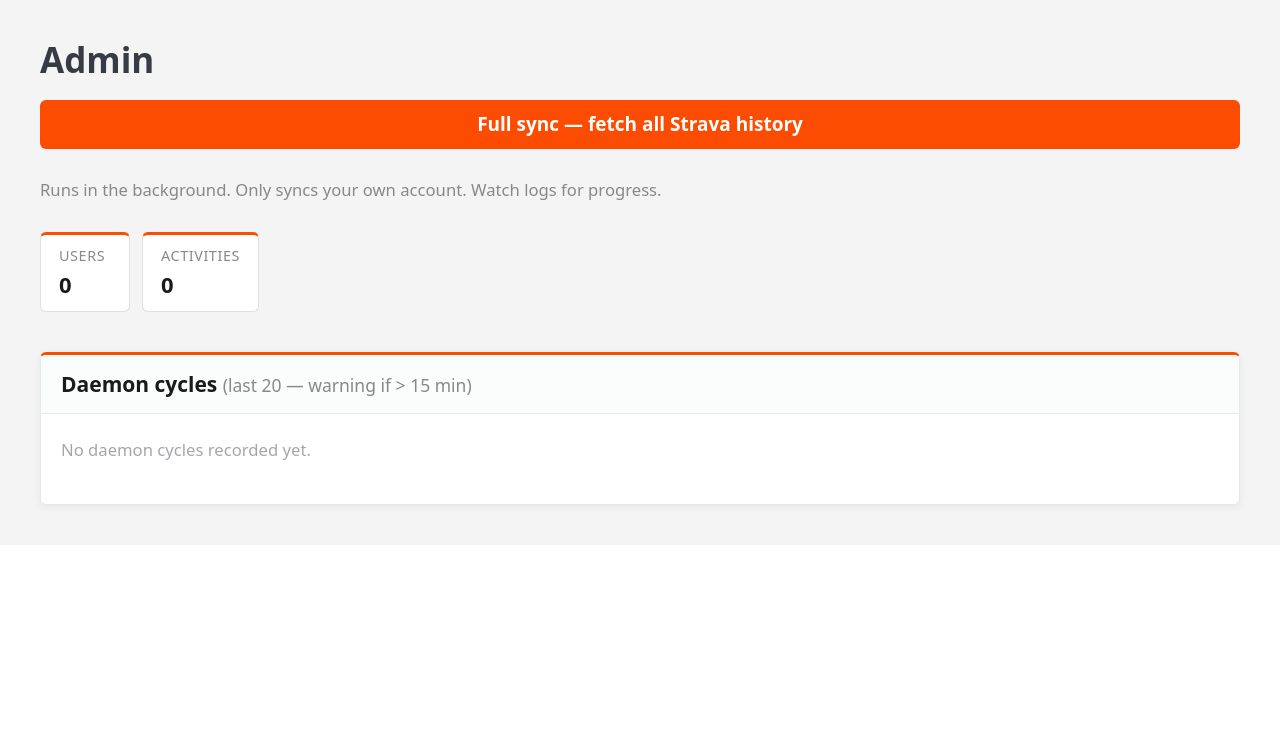
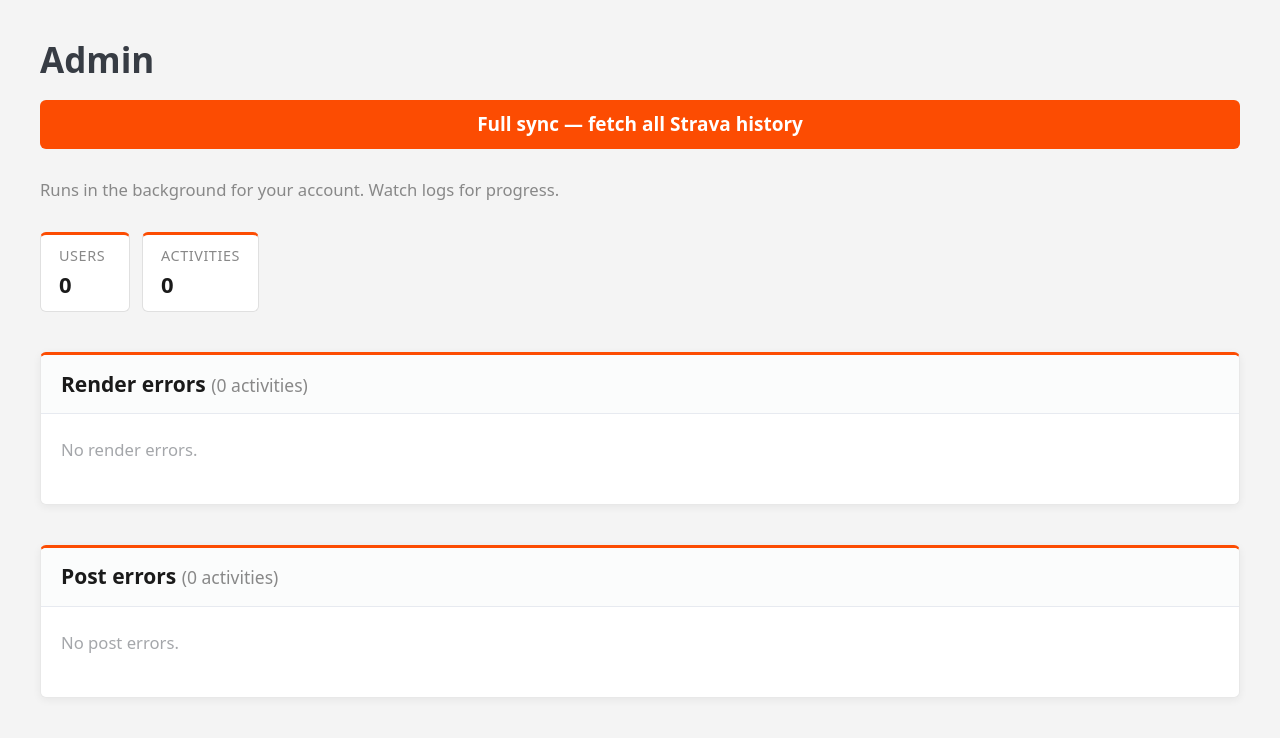
Before and after one commit to tim0s/Bikeodon, a Flask app: page /admin in a window 1280 px wide. Shown: the part 105-843 px from the top of the page. Before the commit the page ends 617 px from the top, so only its background shows below. Run offline with Flask 3, Linux system fonts and the light colour scheme; the visitor is signed in with stand-in values (Sample User, id 1); data comes from the database, SQL or seed files in the repository; data that the repository does not hold is empty; some libraries are stand-ins or nearby versions.

Commit message:
Remove daemon, fold rendering and posting into the web process
Rendering now uses a single _render_and_track() helper throughout app.py
(webhook, manual sync, upload, rerender, admin full-sync). Any render
failure is stored in render_error on the activity row.

Posting is triggered immediately when the user clicks "Post to Mastodon":
a background thread calls _do_post_activity(), which stores failures in
post_error. The activity page shows in-progress / error / retry states.
mark_posted() now also clears scheduled_for_post.

The admin dashboard replaces the daemon cycle table with render-error and
post-error tables, each with a direct Re-render button.

The daemon is gutted to a no-op sleep loop with instructions to disable
the systemd service.

Co-Authored-By: Claude Sonnet 4.6 <noreply@anthropic.com>

```diff
--- a/app.py
+++ b/app.py
@@ -22,12 +22,13 @@ from werkzeug.security import check_password_hash, generate_password_hash
 
 from database import (
     _conn, clear_rendered, count_activities, create_user, enrich_activity_stream,
-    find_overlapping_activity, get_activity, get_admin_stats,
+    find_overlapping_activity, get_activity, get_admin_stats, get_error_activities,
     get_setting, get_site_setting, get_stream, get_user_by_athlete_id, get_user_by_id,
     get_user_by_username, get_user_stats, get_zones, init_db, list_activities,
-    list_settings, load_user_config, mark_rendered, set_scheduled, set_setting,
-    upsert_activity,
+    list_settings, load_user_config, mark_posted, mark_rendered, set_activity_error,
+    set_scheduled, set_setting, upsert_activity,
 )
+from mastodon_client import MastodonClient
 
 SYNC_COOLDOWN_SECS = 15 * 60
 
@@ -44,6 +45,115 @@ def _sync_cooldown_remaining(user_id: int) -> int:
         return max(0, int(SYNC_COOLDOWN_SECS - elapsed))
     except (ValueError, AttributeError):
         return 0
+
+
+# ---------------------------------------------------------------------------
+# Shared rendering helper (used by webhook, manual sync, upload, rerender)
+# ---------------------------------------------------------------------------
+
+def _render_and_track(activity_id: int, uid: int, cfg: dict, out_dir: str, row=None):
+    """Render map + charts for an activity, storing any errors in the DB."""
+    if row is None:
+        row = get_activity(DB_PATH, activity_id, user_id=uid)
+    if not row:
+        return
+    os.makedirs(out_dir, exist_ok=True)
+    errors = []
+
+    from database import get_points as _gp
+    pts = _gp(row)
+    if pts:
+        try:
+            img = render_activity_map(pts, dict(row), cfg)
+            if img:
+                img.save(os.path.join(out_dir, f"{activity_id}.png"))
+            mark_rendered(DB_PATH, activity_id, uid, map=True)
+        except Exception as e:
+            errors.append(f"map: {e}")
+            print(f"[render] map failed for {activity_id}: {e}")
+    else:
+        mark_rendered(DB_PATH, activity_id, uid, map=True)
+
+    stream = get_stream(row)
+    try:
+        generate_charts(activity_id, stream, cfg, out_dir, db_path=DB_PATH)
+        mark_rendered(DB_PATH, activity_id, uid, charts=True)
+    except Exception as e:
+        errors.append(f"charts: {e}")
+        print(f"[render] charts failed for {activity_id}: {e}")
+
+    set_activity_error(DB_PATH, activity_id, uid, "render",
+                       "; ".join(errors) if errors else None)
+
+
+# ---------------------------------------------------------------------------
+# Mastodon posting (runs in background thread)
+# ---------------------------------------------------------------------------
+
+def _build_post_text(activity: dict, template: str) -> str:
+    def fmt_time(secs):
+        if not secs:
+            return "?"
+        h, m = divmod(int(secs) // 60, 60)
+        return f"{h}h {m:02d}m" if h else f"{m}m"
+    return template.format(
+        name          = activity.get("name", "Activity"),
+        distance_km   = (activity.get("distance") or 0) / 1000,
+        elevation_m   = activity.get("total_elevation_gain") or 0,
+        moving_time   = fmt_time(activity.get("moving_time")),
+        average_speed = (activity.get("average_speed") or 0) * 3.6,
+        date          = (activity.get("start_date") or "")[:10],
+        sport_type    = activity.get("sport_type") or "",
+    )
+
+
+def _do_post_activity(activity_id: int, uid: int):
+    """Post an activity to Mastodon. Meant to run in a background thread."""
+    row = get_activity(DB_PATH, activity_id, user_id=uid)
+    if not row:
+        return
+
+    cfg     = load_user_config(DB_PATH, uid, _base_cfg)
+    out_dir = _base_cfg["map"].get("output_dir", "output")
+    os.makedirs(out_dir, exist_ok=True)
+    img_path = os.path.join(out_dir, f"{activity_id}.png")
+
+    # Ensure map exists
+    if not os.path.exists(img_path):
+        _render_and_track(activity_id, uid, cfg, out_dir, row=row)
+        row = get_activity(DB_PATH, activity_id, user_id=uid)
+        if not row or row["render_error"]:
+            msg = (row["render_error"] if row else "render failed")
+            set_activity_error(DB_PATH, activity_id, uid, "post", f"render required first: {msg}")
+            set_scheduled(DB_PATH, activity_id, uid, False)
+            return
+
+    try:
+        text        = _build_post_text(dict(row), cfg["mastodon"].get("post_template", "{name}\n#cycling"))
+        stream      = get_stream(row)
+        chart_paths = generate_charts(activity_id, stream, cfg, out_dir, db_path=DB_PATH)
+        images      = ([img_path] if os.path.exists(img_path) else []) + chart_paths
+        images      = images[:4]
+
+        client    = MastodonClient.from_cfg(cfg)
+        media_ids = [client.upload_image(p) for p in images]
+        resp = client._session.post(
+            f"{client._base}/api/v1/statuses",
+            json={
+                "status":     text,
+                "media_ids":  media_ids,
+                "visibility": cfg["mastodon"].get("visibility", "public"),
+            },
+        )
+        resp.raise_for_status()
+        post_url = resp.json().get("url", "")
+        mark_posted(DB_PATH, activity_id, post_url, user_id=uid)
+        set_activity_error(DB_PATH, activity_id, uid, "post", None)
+        print(f"[post] Posted activity {activity_id} → {post_url}")
+    except Exception as e:
+        set_activity_error(DB_PATH, activity_id, uid, "post", str(e))
+        set_scheduled(DB_PATH, activity_id, uid, False)
+        print(f"[post] Failed to post activity {activity_id}: {e}")
 import threading
 
 from activity_parser import parse_file
@@ -264,27 +374,7 @@ def manual_sync():
                 print(f"[manual-sync] Failed {activity_id}: {e}")
 
         for activity_id in new_ids:
-            row = get_activity(DB_PATH, activity_id, user_id=uid)
-            if not row:
-                continue
-            from database import get_points as _gp
-            pts = _gp(row)
-            if pts:
-                try:
-                    img = render_activity_map(pts, dict(row), cfg)
-                    if img:
-                        img.save(os.path.join(out_dir, f"{activity_id}.png"))
-                        mark_rendered(DB_PATH, activity_id, uid, map=True)
-                except Exception:
-                    pass
-            else:
-                mark_rendered(DB_PATH, activity_id, uid, map=True)
-            stream = get_stream(row)
-            try:
-                generate_charts(activity_id, stream, cfg, out_dir, db_path=DB_PATH)
-                mark_rendered(DB_PATH, activity_id, uid, charts=True)
-            except Exception:
-                pass
+            _render_and_track(activity_id, uid, cfg, out_dir)
 
         print(f"[manual-sync] Done — {len(new_ids)} new activities for user {uid}")
 
@@ -337,9 +427,11 @@ def activity(activity_id):
         "avg_speed":  f"{(row['max_speed'] or 0) * 3.6:.1f} km/h" if row["max_speed"] else None,
         "avg_hr":     f"{row['average_heartrate']:.0f}" if row["average_heartrate"] else None,
         "avg_watts":  f"{row['average_watts']:.0f}" if row["average_watts"] else None,
-        "strava_url": row["strava_url"] or "",
-        "post_url":   row["mastodon_post_url"] or "",
-        "scheduled":  bool(row["scheduled_for_post"]),
+        "strava_url":    row["strava_url"] or "",
+        "post_url":      row["mastodon_post_url"] or "",
+        "scheduled":     bool(row["scheduled_for_post"]),
+        "render_error":  row["render_error"] or "",
+        "post_error":    row["post_error"] or "",
     }
 
     mastodon_configured = bool(get_setting(DB_PATH, uid, "mastodon", "token"))
@@ -361,37 +453,15 @@ def rerender_activity(activity_id):
 
     cfg     = load_user_config(DB_PATH, uid, _base_cfg)
     out_dir = _base_cfg["map"].get("output_dir", "output")
-    os.makedirs(out_dir, exist_ok=True)
+    clear_rendered(DB_PATH, activity_id, uid)
+    _render_and_track(activity_id, uid, cfg, out_dir, row=row)
 
-    # Map
-    points = _get_points_from_row(row)
-    if points:
-        try:
-            img = render_activity_map(points, dict(row), cfg)
-            if img:
-                img.save(os.path.join(out_dir, f"{activity_id}.png"))
-                mark_rendered(DB_PATH, activity_id, uid, map=True)
-        except Exception as e:
-            flash(f"Map render failed: {e}", "error")
+    row = get_activity(DB_PATH, activity_id, user_id=uid)
+    if row and row["render_error"]:
+        flash(f"Render failed: {row['render_error']}", "error")
     else:
-        mark_rendered(DB_PATH, activity_id, uid, map=True)
-
-    # Charts
-    from database import get_stream
-    stream = get_stream(row)
-    try:
-        generate_charts(activity_id, stream, cfg, out_dir, db_path=DB_PATH)
-        mark_rendered(DB_PATH, activity_id, uid, charts=True)
-    except Exception as e:
-        flash(f"Chart render failed: {e}", "error")
-
-    flash("Re-rendered successfully.", "success")
+        flash("Re-rendered successfully.", "success")
     return redirect(url_for("activity", activity_id=activity_id))
-
-
-def _get_points_from_row(row):
-    from database import get_points
-    return get_points(row)
 
 
 @app.route("/activity/<int:activity_id>/schedule", methods=["POST"])
@@ -402,8 +472,20 @@ def schedule_activity(activity_id):
     if not row:
         flash("Activity not found.", "error")
         return redirect(url_for("index"))
-    new_state = not bool(row["scheduled_for_post"])
-    set_scheduled(DB_PATH, activity_id, uid, new_state)
+
+    if row["posted_at"]:
+        return redirect(request.referrer or url_for("activity", activity_id=activity_id))
+
+    if row["scheduled_for_post"]:
+        # Cancel an in-progress post
+        set_scheduled(DB_PATH, activity_id, uid, False)
+    else:
+        # Post now (or retry after failure)
+        if row["post_error"]:
+            set_activity_error(DB_PATH, activity_id, uid, "post", None)
+        set_scheduled(DB_PATH, activity_id, uid, True)
+        threading.Thread(target=_do_post_activity, args=(activity_id, uid), daemon=True).start()
+
     return redirect(request.referrer or url_for("activity", activity_id=activity_id))
 
 
@@ -462,53 +544,22 @@ def upload():
                 enrich_activity_stream(DB_PATH, overlap_row["id"], uid, file_points)
                 enriched_row = get_activity(DB_PATH, overlap_row["id"], user_id=uid)
                 if enriched_row:
-                    stream = get_stream(enriched_row)
-                    try:
-                        generate_charts(overlap_row["id"], stream, cfg, out_dir, db_path=DB_PATH)
-                        mark_rendered(DB_PATH, overlap_row["id"], uid, charts=True)
-                    except Exception:
-                        pass
-                    # Re-render map only when file has GPS and no map exists yet
                     file_has_gps = any(p[0] is not None for p in file_points)
                     map_path = os.path.join(out_dir, f"{overlap_row['id']}.png")
                     if file_has_gps and not os.path.exists(map_path):
-                        from database import get_points as _gp2
-                        pts = _gp2(enriched_row)
-                        if pts:
-                            try:
-                                img = render_activity_map(pts, dict(enriched_row), cfg)
-                                if img:
-                                    img.save(map_path)
-                                    mark_rendered(DB_PATH, overlap_row["id"], uid, map=True)
-                            except Exception:
-                                pass
+                        # Full re-render when file adds GPS we didn't have
+                        clear_rendered(DB_PATH, overlap_row["id"], uid)
+                        _render_and_track(overlap_row["id"], uid, cfg, out_dir, row=enriched_row)
+                    else:
+                        # Charts only — map already rendered or no GPS in file
+                        clear_rendered(DB_PATH, overlap_row["id"], uid, map=False, charts=True)
+                        _render_and_track(overlap_row["id"], uid, cfg, out_dir, row=enriched_row)
                 enriched += 1
                 continue
 
             # No match → import as a new activity
             upsert_activity(DB_PATH, act, user_id=uid, source="upload")
-
-            row = get_activity(DB_PATH, act["id"], user_id=uid)
-            if row:
-                from database import get_points as _gp
-                pts = _gp(row)
-                if pts:
-                    try:
-                        img = render_activity_map(pts, dict(row), cfg)
-                        if img:
-                            img.save(os.path.join(out_dir, f"{act['id']}.png"))
-                            mark_rendered(DB_PATH, act["id"], uid, map=True)
-                    except Exception:
-                        pass
-                else:
-                    mark_rendered(DB_PATH, act["id"], uid, map=True)
-
-                stream = get_stream(row)
-                try:
-                    generate_charts(act["id"], stream, cfg, out_dir, db_path=DB_PATH)
-                    mark_rendered(DB_PATH, act["id"], uid, charts=True)
-                except Exception:
-                    pass
+            _render_and_track(act["id"], uid, cfg, out_dir)
 
             imported += 1
 
@@ -532,9 +583,9 @@ def upload():
 @login_required
 @admin_required
 def admin():
-    stats = get_admin_stats(DB_PATH)
-    interval = _base_cfg.get("daemon", {}).get("interval_minutes", 15)
-    return render_template("admin.html", stats=stats, interval_minutes=interval)
+    stats  = get_admin_stats(DB_PATH)
+    errors = get_error_activities(DB_PATH)
+    return render_template("admin.html", stats=stats, errors=errors)
 
 
 @app.route("/admin/full-sync", methods=["POST"])
@@ -583,29 +634,8 @@ def admin_full_sync():
 
     def _render_new(new_ids, uid, cfg):
         out_dir = _base_cfg["map"].get("output_dir", "output")
-        os.makedirs(out_dir, exist_ok=True)
         for activity_id in new_ids:
-            row = get_activity(DB_PATH, activity_id, user_id=uid)
-            if not row:
-                continue
-            from database import get_points as _gp
-            pts = _gp(row)
-            if pts:
-                try:
-                    img = render_activity_map(pts, dict(row), cfg)
-                    if img:
-                        img.save(os.path.join(out_dir, f"{activity_id}.png"))
-                        mark_rendered(DB_PATH, activity_id, uid, map=True)
-                except Exception:
-                    pass
-            else:
-                mark_rendered(DB_PATH, activity_id, uid, map=True)
-            stream = get_stream(row)
-            try:
-                generate_charts(activity_id, stream, cfg, out_dir, db_path=DB_PATH)
-                mark_rendered(DB_PATH, activity_id, uid, charts=True)
-            except Exception:
-                pass
+            _render_and_track(activity_id, uid, cfg, out_dir)
 
     threading.Thread(target=_run, daemon=True).start()
     flash("Full sync started in the background — check logs for progress.", "success")
@@ -888,31 +918,7 @@ def _handle_webhook_event(event: dict):
 
         cfg     = load_user_config(DB_PATH, uid, _base_cfg)
         out_dir = _base_cfg["map"].get("output_dir", "output")
-        os.makedirs(out_dir, exist_ok=True)
-
-        from database import get_points as _get_points
-        row = get_activity(DB_PATH, obj_id, user_id=uid)
-        if not row:
-            return
-
-        points = _get_points(row)
-        if points:
-            try:
-                img = render_activity_map(points, dict(row), cfg)
-                if img:
-                    img.save(os.path.join(out_dir, f"{obj_id}.png"))
-                    mark_rendered(DB_PATH, obj_id, uid, map=True)
-            except Exception:
-                pass
-        else:
-            mark_rendered(DB_PATH, obj_id, uid, map=True)
-
-        stream = get_stream(row)
-        try:
-            generate_charts(obj_id, stream, cfg, out_dir, db_path=DB_PATH)
-            mark_rendered(DB_PATH, obj_id, uid, charts=True)
-        except Exception:
-            pass
+        _render_and_track(obj_id, uid, cfg, out_dir)
 
 
 @app.route("/strava/disconnect")
--- a/templates/admin.html
+++ b/templates/admin.html
@@ -6,7 +6,7 @@
 
 <form method="post" action="{{ url_for('admin_full_sync') }}" style="margin-bottom:1.5rem">
   <button type="submit" class="btn-schedule">Full sync — fetch all Strava history</button>
-  <small style="display:block;margin-top:.4rem;color:#888">Runs in the background. Only syncs your own account. Watch logs for progress.</small>
+  <small style="display:block;margin-top:.4rem;color:#888">Runs in the background for your account. Watch logs for progress.</small>
 </form>
 
 <div class="activity-stats" style="margin-bottom:2rem">
@@ -20,42 +20,54 @@
   </div>
 </div>
 
-<article>
-  <header><strong>Daemon cycles</strong> <small style="font-weight:normal;color:#888">(last 20 — warning if &gt; {{ interval_minutes }} min)</small></header>
-  {% if stats.recent_runs %}
+<article style="margin-bottom:2rem">
+  <header><strong>Render errors</strong> <small style="font-weight:normal;color:#888">({{ errors.render_errors|length }} activities)</small></header>
+  {% if errors.render_errors %}
   <table>
     <thead>
-      <tr>
-        <th>Started</th>
-        <th>Duration</th>
-        <th>Posted</th>
-        <th>Status</th>
-      </tr>
+      <tr><th>Date</th><th>User</th><th>Activity</th><th>Error</th><th></th></tr>
     </thead>
     <tbody>
-      {% for run in stats.recent_runs %}
-      {% set warn = run.duration_secs > interval_minutes * 60 %}
-      <tr {% if warn %}style="background:#fff8e1"{% endif %}>
-        <td><small>{{ run.started_at[:16].replace("T", " ") }} UTC</small></td>
-        <td {% if warn %}style="color:#b45309;font-weight:700"{% endif %}>
-          {% set m = (run.duration_secs // 60)|int %}
-          {% set s = (run.duration_secs % 60)|int %}
-          {% if m %}{{ m }}m {% endif %}{{ s }}s
-        </td>
-        <td>{{ run.activities_synced }}</td>
+      {% for e in errors.render_errors %}
+      <tr>
+        <td><small>{{ e.start_date[:10] if e.start_date else '—' }}</small></td>
+        <td><small>{{ e.username }}</small></td>
+        <td><a href="{{ url_for('activity', activity_id=e.id) }}">{{ e.name or e.id }}</a></td>
+        <td><small style="color:#c0392b">{{ e.render_error }}</small></td>
         <td>
-          {% if run.error %}
-            <span style="color:#c0392b">&#x26A0; {{ run.error }}</span>
-          {% else %}
-            <span style="color:#27ae60">&#x2713;</span>
-          {% endif %}
+          <form method="post" action="{{ url_for('rerender_activity', activity_id=e.id) }}" style="margin:0">
+            <button type="submit" class="secondary outline" style="padding:.2rem .6rem;font-size:.8rem">Re-render</button>
+          </form>
         </td>
       </tr>
       {% endfor %}
     </tbody>
   </table>
   {% else %}
-  <p class="muted"><small>No daemon cycles recorded yet.</small></p>
+  <p class="muted"><small>No render errors.</small></p>
+  {% endif %}
+</article>
+
+<article>
+  <header><strong>Post errors</strong> <small style="font-weight:normal;color:#888">({{ errors.post_errors|length }} activities)</small></header>
+  {% if errors.post_errors %}
+  <table>
+    <thead>
+      <tr><th>Date</th><th>User</th><th>Activity</th><th>Error</th></tr>
+    </thead>
+    <tbody>
+      {% for e in errors.post_errors %}
+      <tr>
+        <td><small>{{ e.start_date[:10] if e.start_date else '—' }}</small></td>
+        <td><small>{{ e.username }}</small></td>
+        <td><a href="{{ url_for('activity', activity_id=e.id) }}">{{ e.name or e.id }}</a></td>
+        <td><small style="color:#c0392b">{{ e.post_error }}</small></td>
+      </tr>
+      {% endfor %}
+    </tbody>
+  </table>
+  {% else %}
+  <p class="muted"><small>No post errors.</small></p>
   {% endif %}
 </article>
 
```
Also changed, not shown: database.py (+34 -1 lines), main.py (+5 -53 lines), templates/activity.html (+20 -9 lines).
